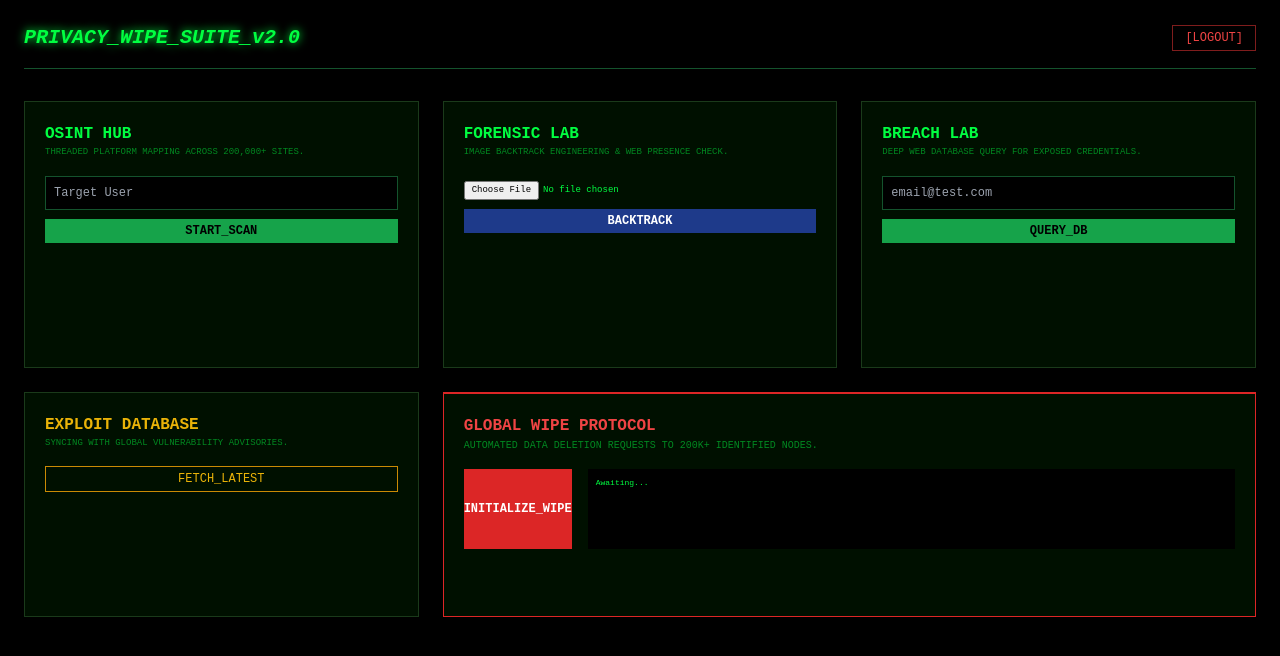
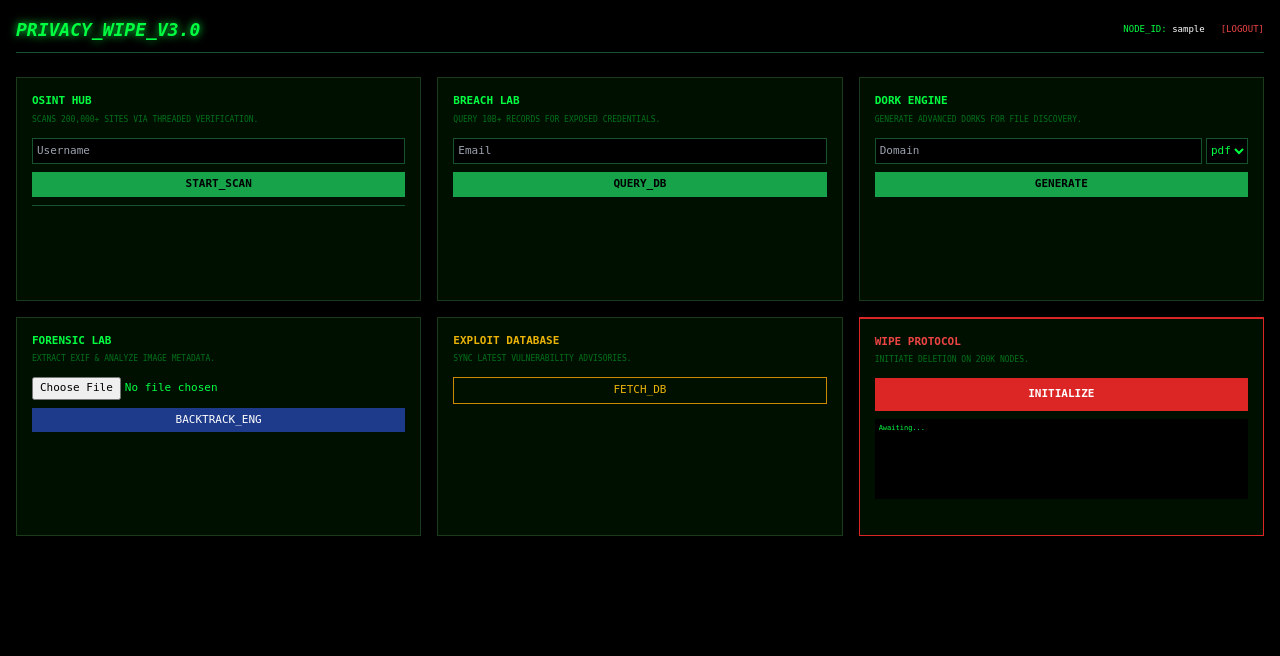
Before and after one commit to uprocks143/PrivacyWipe-Final, a Flask app: page / in a window 1280 px wide. Shown: the top 656 px of the page. Run offline with Flask 3, Linux system fonts and the light colour scheme; the visitor is signed in with stand-in values (Sample User, id 1); some libraries are stand-ins or nearby versions.

Commit message:
Upgrade dashboard to version 3.0
Updated dashboard to version 3.0 with UI enhancements and new features.

```diff
--- a/templates/dashboard.html
+++ b/templates/dashboard.html
@@ -2,88 +2,98 @@
 <!DOCTYPE html>
 <html>
 <head>
-    <title>DASHBOARD_v2.0</title>
+    <title>DASHBOARD_v3.0</title>
     <script src="https://cdn.tailwindcss.com"></script>
     <style>
         :root { --neon: #00ff41; }
-        body { background: #000; color: var(--neon); font-family: 'Courier New', monospace; }
-        .cyber-card { border: 1px solid #1a3a1a; background: rgba(0,20,0,0.8); padding: 20px; position: relative; }
-        .glow { text-shadow: 0 0 10px var(--neon); }
+        body { background: #000; color: var(--neon); font-family: monospace; font-size: 11px; }
+        .cyber-card { border: 1px solid #1a3a1a; background: rgba(0,20,0,0.8); padding: 15px; }
+        .glow { text-shadow: 0 0 8px var(--neon); }
     </style>
 </head>
-<body class="p-6">
-    <div class="flex justify-between items-center mb-8 border-b border-green-900 pb-4">
-        <h1 class="text-xl font-bold glow italic">PRIVACY_WIPE_SUITE_v2.0</h1>
-        <a href="/logout" class="text-red-500 text-xs border border-red-900 px-3 py-1">[LOGOUT]</a>
+<body class="p-4">
+    <div class="flex justify-between items-center mb-6 border-b border-green-900 pb-2">
+        <h1 class="font-bold glow italic text-lg uppercase">Privacy_Wipe_v3.0</h1>
+        <div class="flex items-center gap-4 text-[9px]">
+            <span>NODE_ID: <span class="text-white">{{ session.username }}</span></span>
+            <a href="/logout" class="text-red-500 hover:underline">[LOGOUT]</a>
+        </div>
     </div>
 
-    <div class="grid grid-cols-1 md:grid-cols-2 lg:grid-cols-3 gap-6">
+    <div class="grid grid-cols-1 md:grid-cols-2 lg:grid-cols-3 gap-4">
 
         <div class="cyber-card">
-            <h3 class="font-bold">OSINT HUB</h3>
-            <p class="text-[9px] opacity-50 mb-4 uppercase">THREADED PLATFORM MAPPING ACROSS 200,000+ SITES.</p>
-            <input type="text" id="osint_q" placeholder="Target User" class="w-full bg-black border border-green-900 p-2 text-xs mb-2">
-            <button onclick="runOsint()" class="w-full bg-green-600 text-black font-bold py-1 text-xs">START_SCAN</button>
-            <div id="osint_out" class="mt-2 h-24 overflow-auto text-[10px]"></div>
+            <h3 class="font-bold mb-1">OSINT HUB</h3>
+            <p class="text-[8px] opacity-40 mb-3">SCANS 200,000+ SITES VIA THREADED VERIFICATION.</p>
+            <input type="text" id="osint_q" placeholder="Username" class="w-full bg-black border border-green-900 p-1 mb-2">
+            <button onclick="runOsint()" class="w-full bg-green-600 text-black font-bold py-1">START_SCAN</button>
+            <div id="osint_out" class="mt-2 h-20 overflow-auto border-t border-green-900 pt-1"></div>
         </div>
 
         <div class="cyber-card">
-            <h3 class="font-bold">FORENSIC LAB</h3>
-            <p class="text-[9px] opacity-50 mb-4 uppercase">IMAGE BACKTRACK ENGINEERING & WEB PRESENCE CHECK.</p>
-            <input type="file" id="fore_f" class="text-[9px] mb-2">
-            <button onclick="runForensic()" class="w-full bg-blue-900 text-white font-bold py-1 text-xs mb-1">BACKTRACK</button>
-            <div id="fore_out" class="mt-2 h-20 overflow-auto text-[8px] text-yellow-500"></div>
+            <h3 class="font-bold mb-1">BREACH LAB</h3>
+            <p class="text-[8px] opacity-40 mb-3">QUERY 10B+ RECORDS FOR EXPOSED CREDENTIALS.</p>
+            <input type="email" id="breach_e" placeholder="Email" class="w-full bg-black border border-green-900 p-1 mb-2">
+            <button onclick="runBreach()" class="w-full bg-green-600 text-black font-bold py-1">QUERY_DB</button>
+            <div id="breach_out" class="mt-2"></div>
         </div>
 
         <div class="cyber-card">
-            <h3 class="font-bold">BREACH LAB</h3>
-            <p class="text-[9px] opacity-50 mb-4 uppercase">DEEP WEB DATABASE QUERY FOR EXPOSED CREDENTIALS.</p>
-            <input type="email" id="breach_e" placeholder="email@test.com" class="w-full bg-black border border-green-900 p-2 text-xs mb-2">
-            <button onclick="runBreach()" class="w-full bg-green-600 text-black font-bold py-1 text-xs">QUERY_DB</button>
-            <div id="breach_out" class="mt-2 text-[10px]"></div>
+            <h3 class="font-bold mb-1">DORK ENGINE</h3>
+            <p class="text-[8px] opacity-40 mb-3">GENERATE ADVANCED DORKS FOR FILE DISCOVERY.</p>
+            <div class="flex gap-1 mb-2">
+                <input type="text" id="dork_k" placeholder="Domain" class="flex-1 bg-black border border-green-900 p-1">
+                <select id="dork_t" class="bg-black border border-green-900"><option>pdf</option><option>log</option></select>
+            </div>
+            <button onclick="runDork()" class="w-full bg-green-600 text-black font-bold py-1">GENERATE</button>
+            <div id="dork_out" class="mt-2 h-20 overflow-auto"></div>
         </div>
 
         <div class="cyber-card">
-            <h3 class="font-bold text-yellow-500">EXPLOIT DATABASE</h3>
-            <p class="text-[9px] opacity-50 mb-4 uppercase">SYNCING WITH GLOBAL VULNERABILITY ADVISORIES.</p>
-            <button onclick="runExploit()" class="w-full border border-yellow-600 text-yellow-500 py-1 text-xs">FETCH_LATEST</button>
-            <div id="exp_out" class="mt-2 h-24 overflow-auto text-[9px]"></div>
+            <h3 class="font-bold mb-1">FORENSIC LAB</h3>
+            <p class="text-[8px] opacity-40 mb-3">EXTRACT EXIF & ANALYZE IMAGE METADATA.</p>
+            <input type="file" id="fore_f" class="mb-2">
+            <button onclick="runForensic()" class="w-full bg-blue-900 text-white py-1">BACKTRACK_ENG</button>
+            <div id="fore_out" class="mt-2 h-20 overflow-auto text-yellow-500"></div>
         </div>
 
-        <div class="cyber-card md:col-span-2 border-t-2 border-red-600">
-            <h3 class="text-red-500 font-bold">GLOBAL WIPE PROTOCOL</h3>
-            <p class="text-[10px] opacity-50 uppercase">AUTOMATED DATA DELETION REQUESTS TO 200K+ IDENTIFIED NODES.</p>
-            <div class="flex gap-4 mt-4">
-                <button onclick="startWipe()" class="flex-1 bg-red-600 text-white font-bold py-3 text-xs">INITIALIZE_WIPE</button>
-                <div id="wipe-log" class="flex-2 w-full h-20 bg-black p-2 text-[8px] overflow-auto">Awaiting...</div>
-            </div>
+        <div class="cyber-card">
+            <h3 class="font-bold mb-1 text-yellow-500">EXPLOIT DATABASE</h3>
+            <p class="text-[8px] opacity-40 mb-3">SYNC LATEST VULNERABILITY ADVISORIES.</p>
+            <button onclick="runExploit()" class="w-full border border-yellow-600 text-yellow-500 py-1">FETCH_DB</button>
+            <div id="exp_out" class="mt-2 h-20 overflow-auto text-[8px]"></div>
         </div>
 
+        <div class="cyber-card border-t-2 border-red-600">
+            <h3 class="font-bold text-red-500 mb-1">WIPE PROTOCOL</h3>
+            <p class="text-[8px] opacity-40 mb-3">INITIATE DELETION ON 200K NODES.</p>
+            <button onclick="startWipe()" class="w-full bg-red-600 text-white font-black py-2">INITIALIZE</button>
+            <div id="wipe-log" class="mt-2 h-20 bg-black p-1 text-[7px] overflow-auto">Awaiting...</div>
+        </div>
     </div>
 
     <script>
         async function runOsint() {
             const q = document.getElementById('osint_q').value;
             const out = document.getElementById('osint_out');
-            out.innerHTML = "Scanning...";
+            out.innerHTML = "<span class='animate-pulse'>SCANNING_NODES...</span>";
             const res = await fetch('/api/osint', {method:'POST', headers:{'Content-Type':'application/json'}, body:JSON.stringify({query:q})});
             const data = await res.json();
-            out.innerHTML = data.found.map(s => `<p class='text-green-400'>> FOUND: ${s}</p>`).join('');
+            out.innerHTML = data.found.map(s => `<p class='text-white'>> FOUND: ${s}</p>`).join('');
         }
-
         async function runBreach() {
-            const email = document.getElementById('breach_e').value;
-            const out = document.getElementById('breach_out');
-            const res = await fetch('/api/breach', {method:'POST', headers:{'Content-Type':'application/json'}, body:JSON.stringify({email})});
+            const e = document.getElementById('breach_e').value;
+            const res = await fetch('/api/breach', {method:'POST', headers:{'Content-Type':'application/json'}, body:JSON.stringify({email:e})});
             const data = await res.json();
-            out.innerHTML = data.success ? `<p class='text-red-500'>EXPOSED IN ${data.result.length} LEAKS</p>` : "SAFE";
+            document.getElementById('breach_out').innerHTML = data.success ? `<p class='text-red-500'>EXPOSED IN ${data.result.length} LEAKS</p>` : "SYSTEM_SAFE";
         }
-
         async function runExploit() {
-            const out = document.getElementById('exp_out');
             const res = await fetch('/api/exploit');
             const data = await res.json();
-            out.innerHTML = data.map(e => `<p class='border-b border-green-900'>ID: ${e.id} - ${e.description}</p>`).join('');
+            document.getElementById('exp_out').innerHTML = data.map(v => `<p class='border-b border-green-900'>ID: ${v.id} - ${v.description.substring(0,30)}...</p>`).join('');
+        }
+        function startWipe() {
+            document.getElementById('wipe-log').innerHTML += "<br>[INFO] Initiating Global Node Deletion...";
         }
     </script>
 </body>
```
